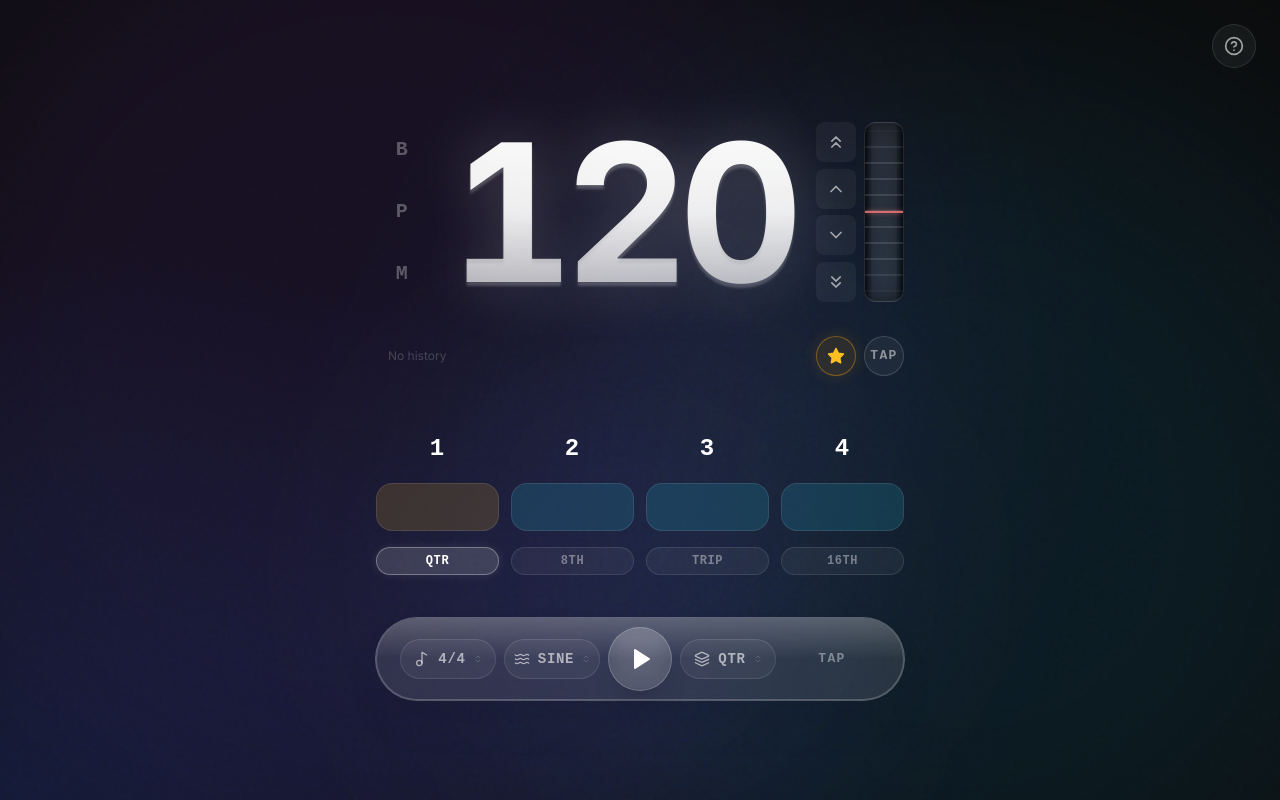
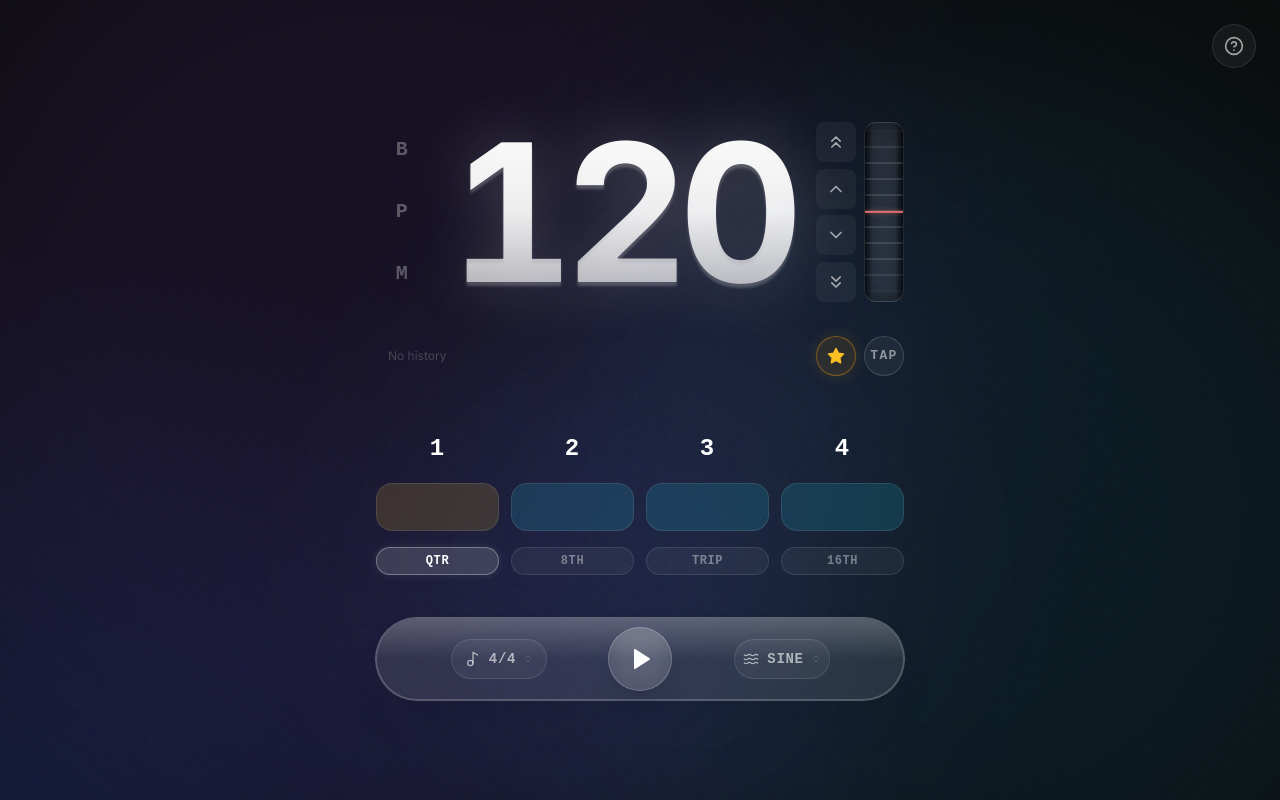
Before and after one commit to Glooory/metronome, a React (Vite) app: page / in a window 1280 px wide. Built offline with nearby package versions, Linux system fonts and the light colour scheme.

Commit message:
feat: Remove tap tempo and subdivision controls, and adjust dock layout.

```diff
--- a/src/App.module.css
+++ b/src/App.module.css
@@ -191,30 +191,6 @@
   box-shadow: 0 0 10px rgba(255, 255, 255, 0.1);
 }
 
-.tap-btn {
-  height: 2.25rem;
-  width: 6rem;
-  border-radius: 9999px;
-  border: 1px solid transparent;
-  transition: all 0.2s;
-  display: flex;
-  align-items: center;
-  justify-content: center;
-  flex-shrink: 0;
-  color: rgba(255, 255, 255, 0.4);
-}
-
-@media (min-width: 768px) {
-  .tap-btn {
-    height: 2.5rem;
-  }
-}
-
-.tap-btn__label {
-  font-family: monospace;
-  font-weight: bold;
-  letter-spacing: 0.1em;
-}
 
 /* --- Help Trigger --- */
 .help-modal__trigger-wrapper {
--- a/src/App.tsx
+++ b/src/App.tsx
@@ -1,6 +1,6 @@
 import { clsx } from 'clsx';
 import { AnimatePresence, motion } from 'framer-motion';
-import { HelpCircle, Layers, Music2, Pause, Play, Waves } from 'lucide-react';
+import { HelpCircle, Music2, Pause, Play, Waves } from 'lucide-react';
 import { useEffect, useRef, useState } from 'react';
 import styles from './App.module.css';
 
@@ -133,10 +133,7 @@ export default function MetronomeApp() {
     { label: '16TH (1/16)', value: 4 },
   ];
 
-  const getSubdivDisplay = (val: number) => {
-    const opt = subdivOptions.find(o => o.value === val);
-    return opt ? opt.label.split(' ')[0] : 'QTR';
-  };
+
   const getSoundDisplay = (val: string) => {
     const opt = soundOptions.find(o => o.value === val);
     return opt ? opt.label : 'SINE';
@@ -187,7 +184,7 @@ export default function MetronomeApp() {
           <div className={styles['dock-section']}>
             <LiquidGlassDock>
 
-                {/* 1. Time Signature Select */}
+                {/* 1. Time Signature Select (Left) */}
                 <CustomGlassSelect
                   icon={Music2}
                   value={beatsPerMeasure}
@@ -197,17 +194,7 @@ export default function MetronomeApp() {
                   displayLabel={`${beatsPerMeasure}/4`}
                 />
 
-                {/* 2. Sound Preset Select */}
-                <CustomGlassSelect
-                  icon={Waves}
-                  value={soundPreset}
-                  onChange={setSoundPreset}
-                  options={soundOptions}
-                  title="音色"
-                  displayLabel={getSoundDisplay(soundPreset)}
-                />
-
-                {/* 3. Play (Center) */}
+                {/* 2. Play (Center) */}
                 <motion.button
                     whileHover={{ scale: 1.02 }}
                     whileTap={{ scale: 0.98 }}
@@ -217,20 +204,15 @@ export default function MetronomeApp() {
                     {isPlaying ? <Pause size={24} fill="currentColor" /> : <Play size={24} fill="currentColor" className={styles['play-btn__icon-play']} />}
                 </motion.button>
 
-                {/* 4. Subdivision Select */}
+                {/* 3. Sound Preset Select (Right) */}
                 <CustomGlassSelect
-                  icon={Layers}
-                  value={subdivision}
-                  onChange={(v) => setSubdivision(parseInt(v))}
-                  options={subdivOptions}
-                  title="细分"
-                  displayLabel={getSubdivDisplay(subdivision)}
+                  icon={Waves}
+                  value={soundPreset}
+                  onChange={setSoundPreset}
+                  options={soundOptions}
+                  title="音色"
+                  displayLabel={getSoundDisplay(soundPreset)}
                 />
-
-                {/* 5. TAP TEMPO */}
-                <button onClick={handleTap} className={styles['tap-btn']}>
-                    <span className={styles['tap-btn__label']}>TAP</span>
-                </button>
             </LiquidGlassDock>
           </div>
       </div>
--- a/src/components/LiquidGlassDock/styles.module.css
+++ b/src/components/LiquidGlassDock/styles.module.css
@@ -11,10 +11,10 @@
   border-radius: 9999px;
   padding: 0.25rem 0.75rem;
   display: flex;
+  justify-content: space-evenly;
   align-items: center;
   width: 100%;
   flex-wrap: wrap;
-  justify-content: center;
   padding: 0.25rem 0.5rem;
   gap: 0.5rem;
 }
```
